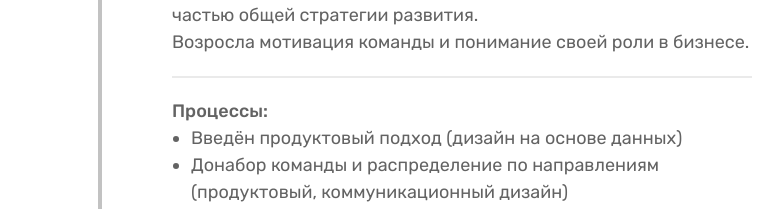
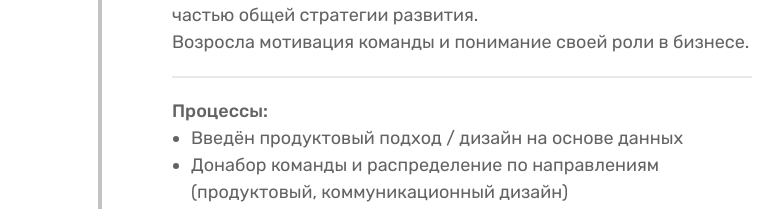
Before and after one commit to chvs/maranta.github.io, a Nuxt app: page /cv in a window 1280 px wide. Shown: the part 1200-1409 px from the top of the page, without its empty margins (248-1032 px from the left). Built offline with nearby package versions, Linux system fonts and the light colour scheme.

Commit message:
Update text

```diff
--- a/pages/cv.vue
+++ b/pages/cv.vue
@@ -269,7 +269,7 @@ const isHovered = useElementHover(myHoverableElement)
 
             <ul :class="$style.box__list">
               <li>
-                Введён продуктовый подход (дизайн на&nbsp;основе данных)
+                Введён продуктовый подход / дизайн на&nbsp;основе данных
               </li>
               <li>
                 Донабор команды и&nbsp;распределение по&nbsp;направлениям (продуктовый, коммуникационный дизайн)
```
